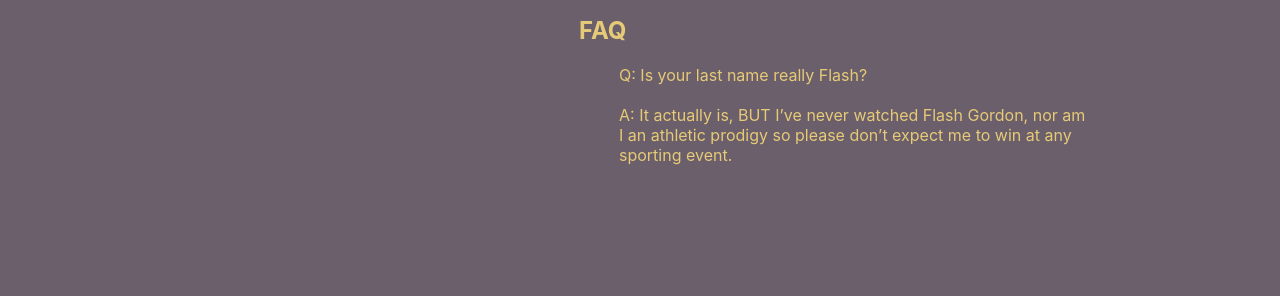
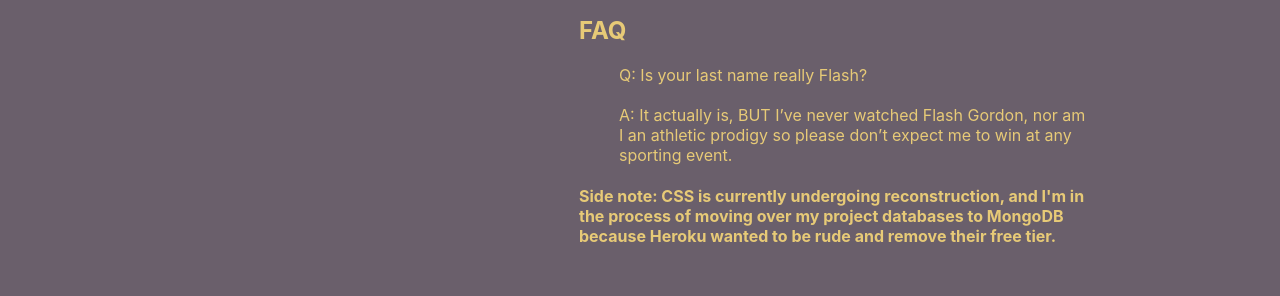
Before and after one commit to flashjdn/portfolio, a React (Create React App) app: page / in a window 1280 px wide. Shown: the part 1499-1795 px from the top of the page. Built offline with nearby package versions, Linux system fonts and the light colour scheme.

Commit message:
changed cv to updated file, added some text in the profile section to remind people and also myself that the CSS rework is in progress, as well as the migration from heroku to MongoDB

```diff
--- a/src/components/Profile/index.js
+++ b/src/components/Profile/index.js
@@ -54,6 +54,12 @@ const Profile = () => {
             event.
           </ul>
           <ul></ul>
+          <h4>
+            {' '}
+            Side note: CSS is currently undergoing reconstruction, and I'm in
+            the process of moving over my project databases to MongoDB because
+            Heroku wanted to be rude and remove their free tier.{' '}
+          </h4>
         </p>
       </div>
     </section>
```
Also changed, not shown: 1 other file (tests, documents, lock files or other folders).
